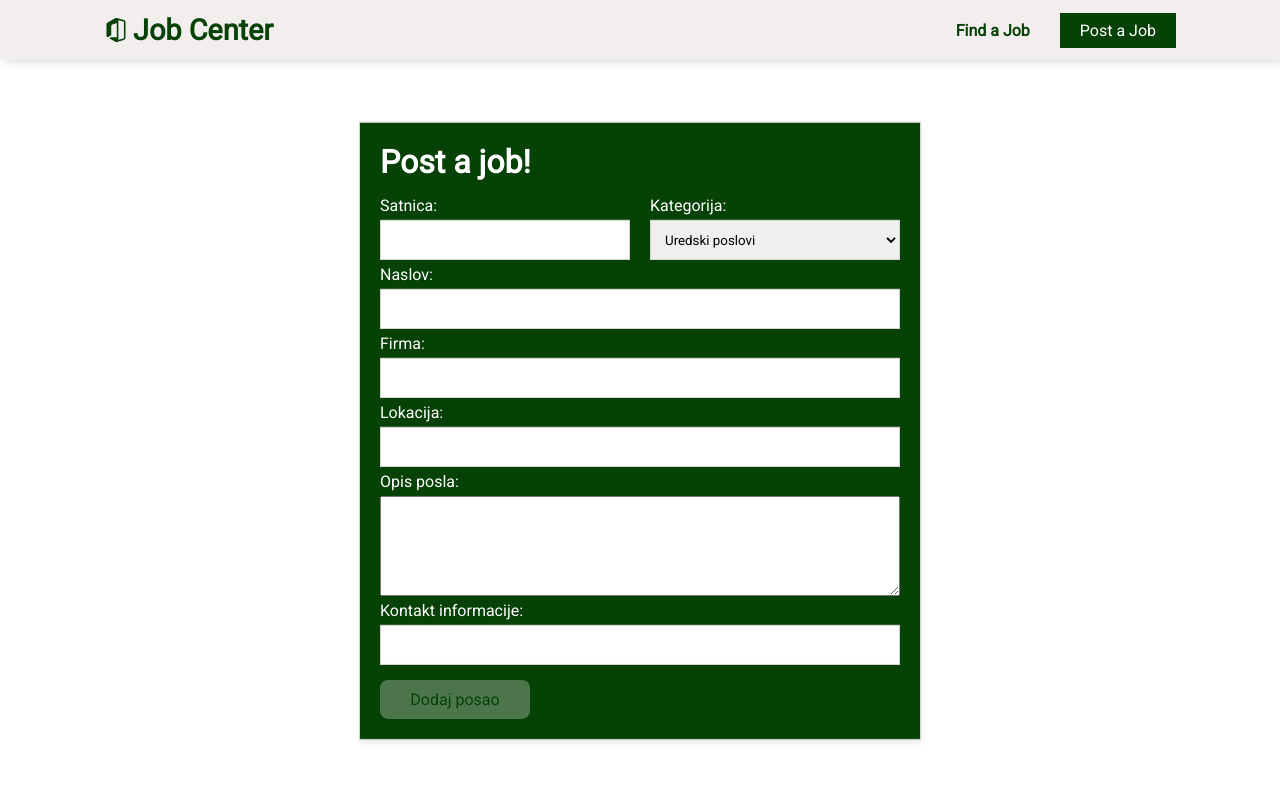
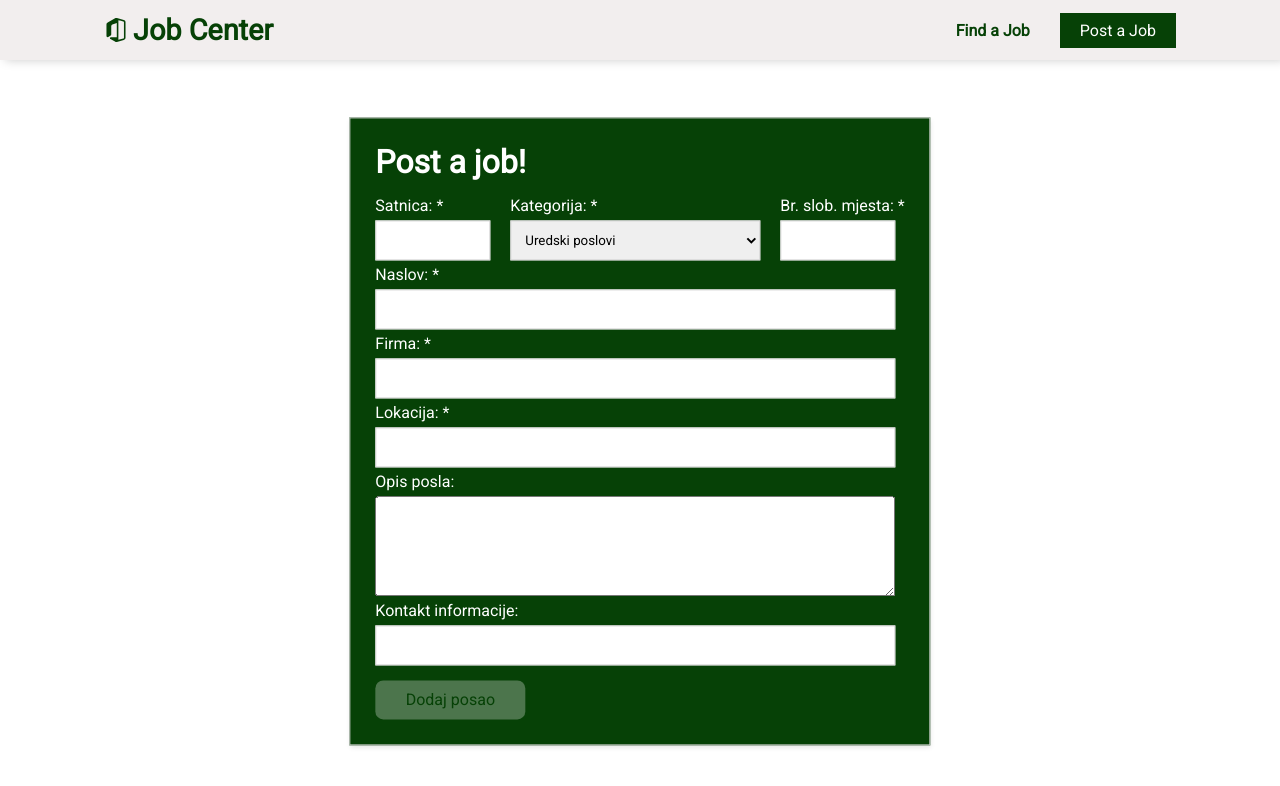
Before and after one commit to lnikol00/jobs-react, a React (Create React App) app: page /post in a window 1280 px wide. Shown: the top 786 px of the page. Built offline with nearby package versions, Linux system fonts and the light colour scheme.

Commit message:
correction

```diff
--- a/src/pages/Create/Create.tsx
+++ b/src/pages/Create/Create.tsx
@@ -5,6 +5,7 @@ import { useNavigate } from "react-router-dom"
 function Create() {
 
     const [price, setPrice] = useState<string>("")
+    const [worker, setWorker] = useState<string>("")
     const [field, setField] = useState<string>("Uredski poslovi")
     const [title, setTitle] = useState<string>("")
     const [firm, setFirm] = useState<string>("")
@@ -36,7 +37,7 @@ function Create() {
                 <h1>Post a job!</h1>
                 <div className={styles.firstSegment}>
                     <div>
-                        <label>Satnica:</label>
+                        <label>Satnica: *</label>
                         <input
                             value={price}
                             onChange={(e) => setPrice(e.target.value)}
@@ -44,7 +45,7 @@ function Create() {
                         />
                     </div>
                     <div>
-                        <label>Kategorija:</label>
+                        <label>Kategorija: *</label>
                         <select
                             value={field}
                             onChange={(e) => setField(e.target.value)}
@@ -59,21 +60,30 @@ function Create() {
                             <option value="Promidžba">Promidžba</option>
                         </select>
                     </div>
+                    <div>
+                        <label>Br. slob. mjesta: *</label>
+                        <input
+                            value={worker}
+                            onChange={(e) => setWorker(e.target.value)}
+                            required
+                        >
+                        </input>
+                    </div>
                 </div>
                 <div className={styles.secondSegment}>
-                    <label>Naslov:</label>
+                    <label>Naslov: *</label>
                     <input
                         value={title}
                         onChange={(e) => setTitle(e.target.value)}
                         required
                     />
-                    <label>Firma:</label>
+                    <label>Firma: *</label>
                     <input
                         value={firm}
                         onChange={(e) => setFirm(e.target.value)}
                         required
                     />
-                    <label>Lokacija:</label>
+                    <label>Lokacija: *</label>
                     <input
                         value={location}
                         onChange={(e) => setLocation(e.target.value)}
@@ -92,7 +102,7 @@ function Create() {
                         onChange={(e) => setContact(e.target.value)}
                     />
                 </div>
-                <button disabled={!price || !title || !firm || !location}>Dodaj posao</button>
+                <button disabled={!price || !title || !firm || !location || !worker}>Dodaj posao</button>
             </form>
         </div>
     )
--- a/src/pages/Create/create.module.css
+++ b/src/pages/Create/create.module.css
@@ -14,7 +14,7 @@
     box-shadow: 1px 3px 5px rgba(0, 0, 0, 0.1);
     background-color: rgb(6, 65, 6);
     color: white;
-    padding: 20px;
+    padding: 25px;
 }
 
 .mainContainer h1 {
@@ -36,7 +36,7 @@
 }
 
 .firstSegment input {
-    width: 250px;
+    width: 115px;
     height: 40px;
     border: 1px solid lightgrey;
     padding-left: 10px;
--- a/src/pages/List/Aply.tsx
+++ b/src/pages/List/Aply.tsx
@@ -49,7 +49,7 @@ function Aply() {
         e.preventDefault();
         const person = { name, lastName, phone }
 
-        fetch(`http://localhost:8000/jobs/aplications`, {
+        fetch(`http://localhost:8000/jobs/`, {
             method: "POST",
             headers: { 'Content-Type': 'application/json' },
             body: JSON.stringify(person)
@@ -57,7 +57,6 @@ function Aply() {
             console.log("new applicant added")
         })
         navigate(-1)
-
     }
 
     return (
--- a/src/pages/List/JobDetails.tsx
+++ b/src/pages/List/JobDetails.tsx
@@ -4,12 +4,14 @@ import { useEffect, useState } from "react";
 import { JobType } from "./JobList";
 import * as BsIcons from "react-icons/bs"
 import * as GoIcons from "react-icons/go"
+import * as BiIcons from "react-icons/bi"
 
 function JobDetails() {
 
     const params = useParams();
 
     const [job, setJob] = useState<JobType>()
+    const [person, setPerson] = useState()
     const [error, setError] = useState<null>(null)
     const [isLoading, setIsLoading] = useState<boolean>(true)
     const [disable, setDisable] = useState<boolean>(false)
@@ -63,6 +65,10 @@ function JobDetails() {
                                 <GoIcons.GoLocation />
                                 <span>{job.location}</span>
                             </div>
+                            <div>
+                                <BiIcons.BiUser />
+                                <span>{job.max}</span>
+                            </div>
                         </div>
                     </div>
                     <div className={styles.desc}>
@@ -84,7 +90,7 @@ function JobDetails() {
                                 )
                             })}
                         </div>
-                        <Link to="job-aplication" className={styles.button}><button disabled={disable}>Prijavi se za posao</button></Link>
+                        <Link to="job-aplication" className={styles.button}><button disabled={disable} >Prijavi se za posao</button></Link>
                     </div>
                 </div>
             }
--- a/src/pages/List/JobList.tsx
+++ b/src/pages/List/JobList.tsx
@@ -3,6 +3,7 @@ import styles from "./job.module.css"
 import { Link } from "react-router-dom"
 import * as GoIcons from "react-icons/go"
 import * as BsIcons from "react-icons/bs"
+import * as BiIcons from "react-icons/bi"
 
 export type JobType = {
     id: number
@@ -74,6 +75,10 @@ function JobList() {
                                     <GoIcons.GoLocation />
                                     <span>{job.location}</span>
                                 </div>
+                                <div>
+                                    <BiIcons.BiUser />
+                                    <span>{job.max}</span>
+                                </div>
                             </div>
                         </Link>
                     </div>
```
